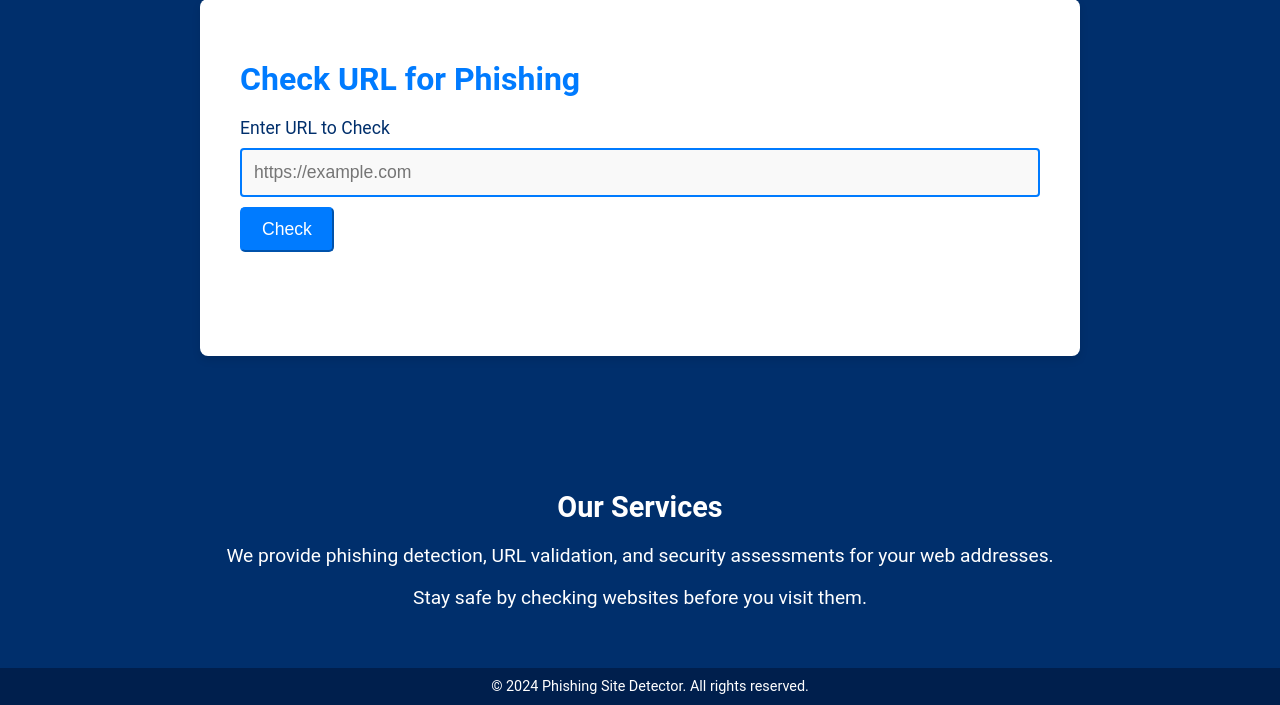
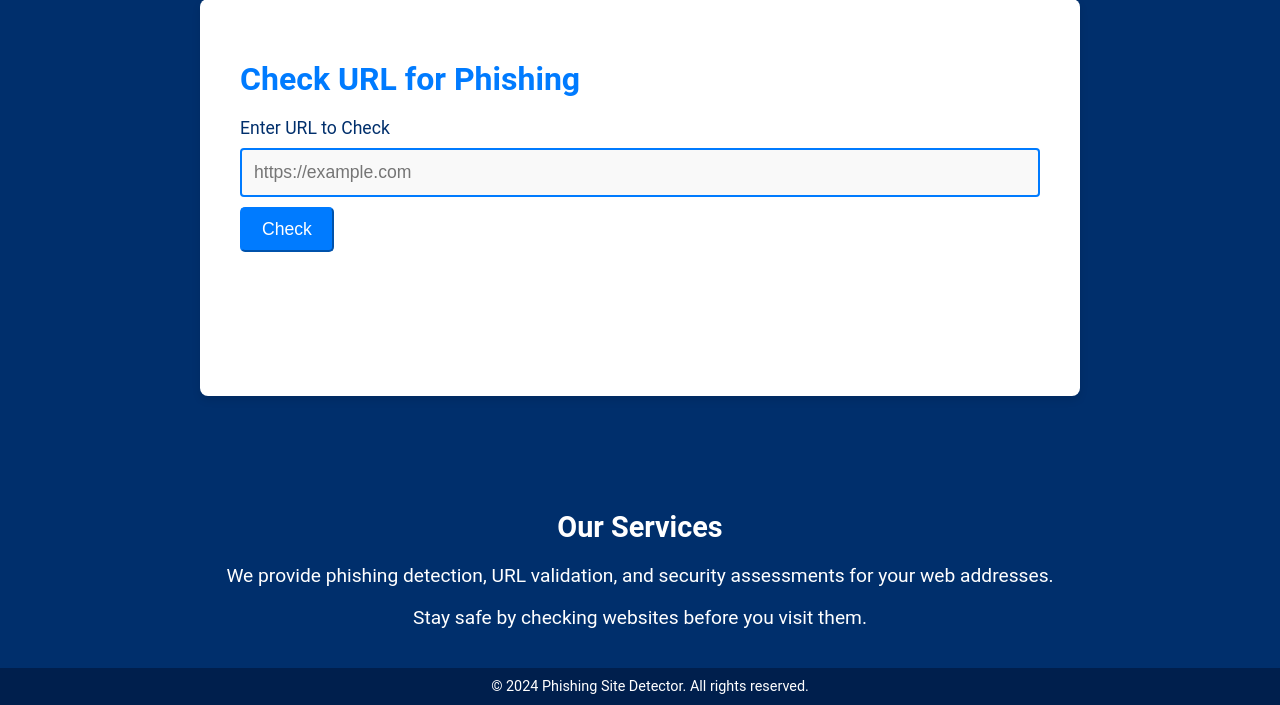
Before and after one commit to JosephBusayo/link_verifier, a Flask app: page / in a window 1280 px wide. Shown: the part 95-800 px from the top of the page. Run offline with Flask 3, Linux system fonts and the light colour scheme.

Commit message:
Update styles.css

```diff
--- a/static/styles.css
+++ b/static/styles.css
@@ -118,7 +118,7 @@
 .services {
     background-color: #002f6c; /* Dim blue background */
     color: #ffffff;
-    padding: 40px 20px;
+    padding: 20px 20px;
     text-align: center;
     margin-top: 50px; /* Push it down from the content above */
 }
```
